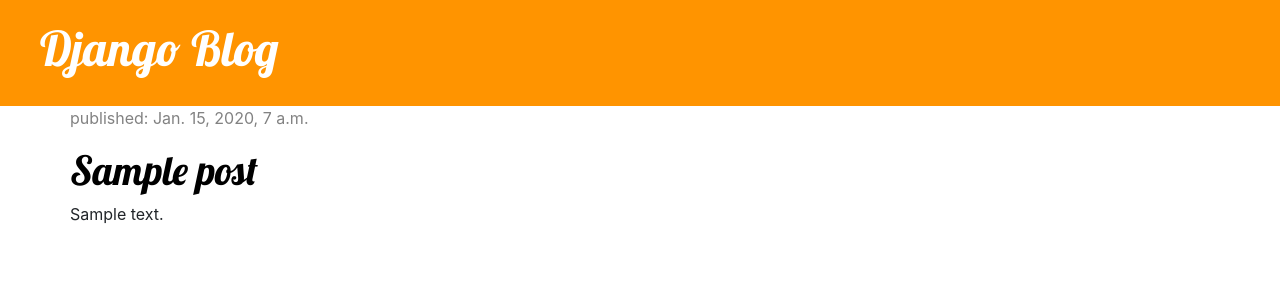
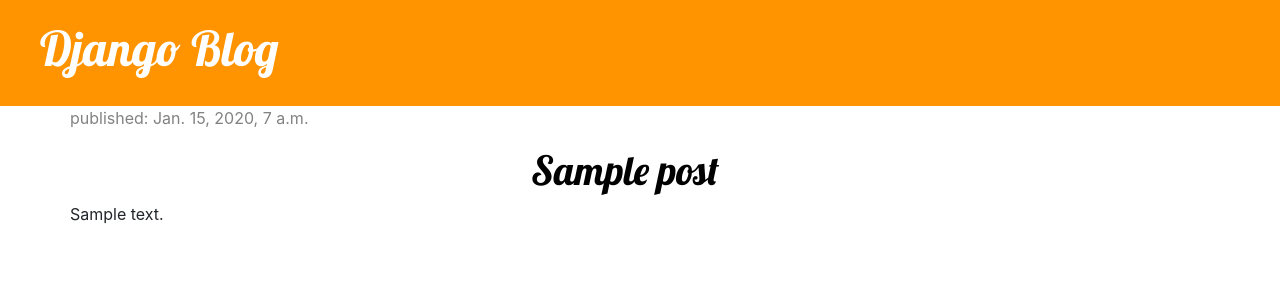
Before and after one commit to iagojm/blog-django, a Django app: template blog/templates/blog/post_list.html in a window 1280 px wide. Shown: the top 300 px of the page. Run offline with Django 3.2, Linux system fonts and the light colour scheme; the template is opened without the code that fills it: values that come from a table or form of the project are taken from there, others are empty; tables that the repository leaves empty hold one stand-in row (values such as "Sample post"); some libraries are stand-ins or nearby versions.

Commit message:
Centralizado posts pelos css

```diff
--- a/blog/templates/blog/post_list.html
+++ b/blog/templates/blog/post_list.html
@@ -6,7 +6,9 @@
             <div class="date">
                 <p>published: {{ post.published_date }}</p>
             </div>
-            <h1><a href="{% url 'post_detail' pk=post.pk %}">{{ post.title }}</a></h1>
+            <div class="d-flex flex-column justify-content-center align-items-center">
+                <h1><a href="{% url 'post_detail' pk=post.pk %}">{{ post.title }}</a></h1>
+            </div>
             <p>{{ post.text|linebreaksbr }}</p>
         </div>
     {% endfor %}
```
